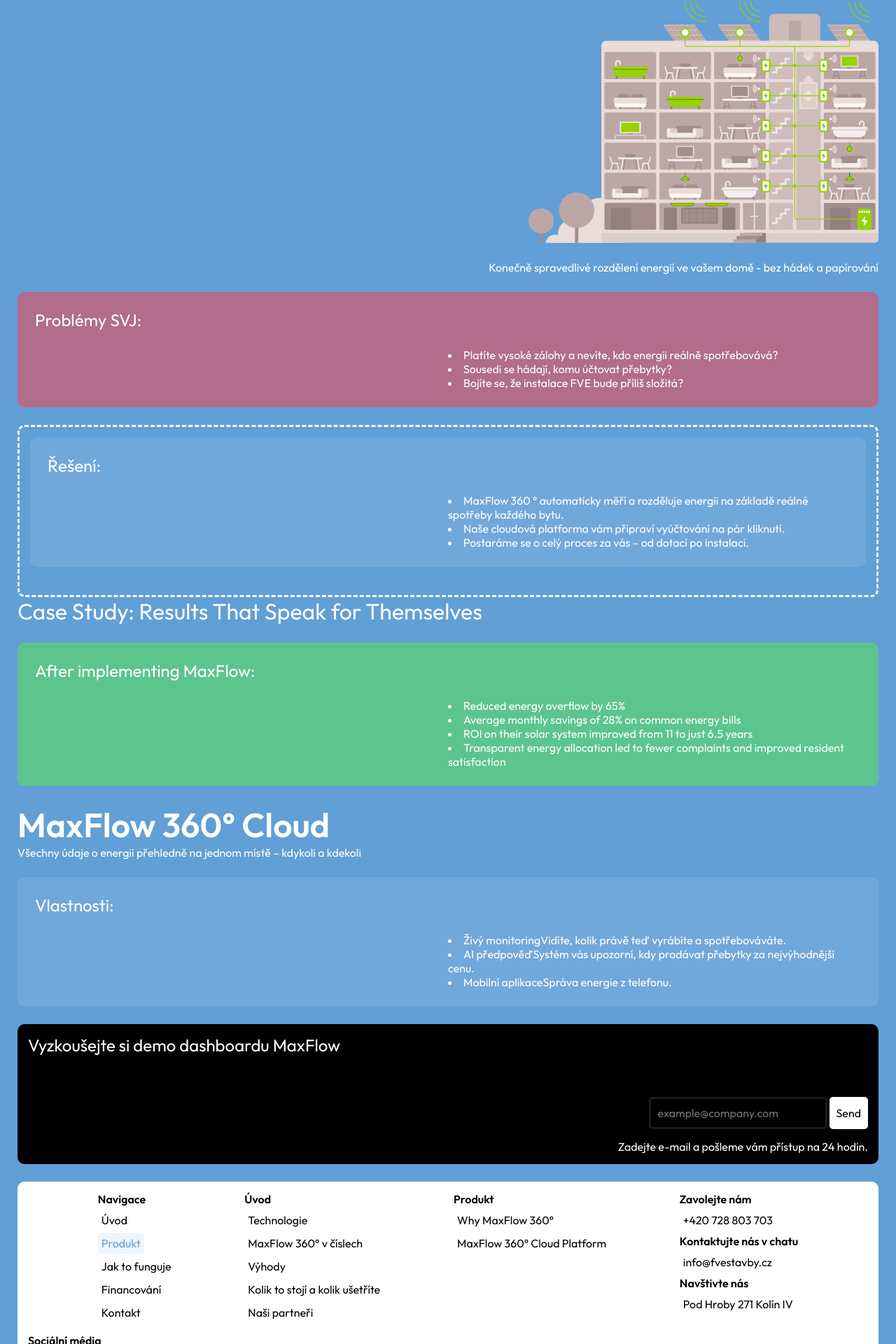
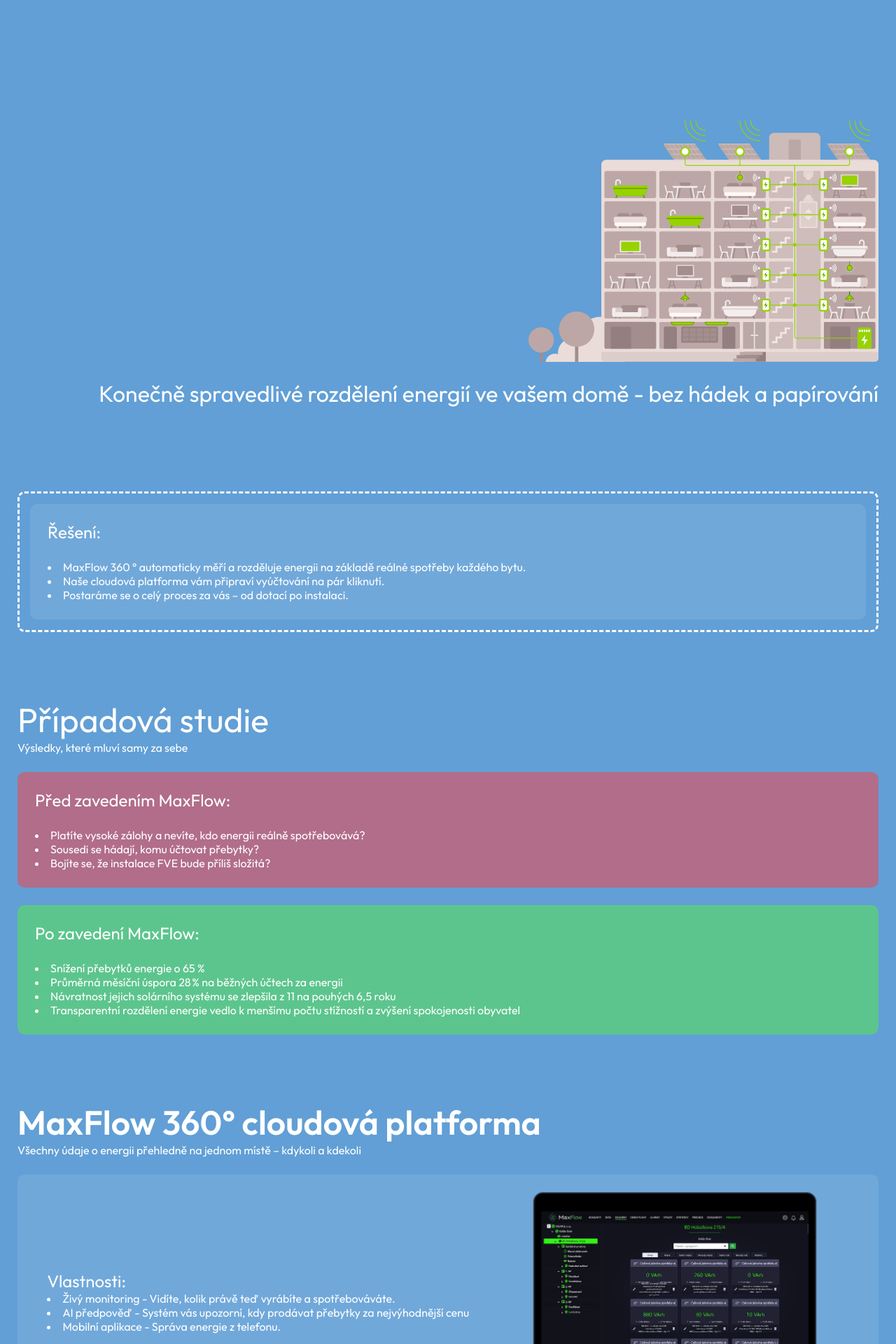
Before and after one commit to stepandordiai/max-flow, a React (Vite) app: page /product in a window 1280 px wide. Shown: the part 193-2113 px from the top of the page at 70% size. Built offline with nearby package versions, Linux system fonts and the light colour scheme.

Commit message:
Update translation in Product page

```diff
--- a/src/assets/locales/cs/locale.json
+++ b/src/assets/locales/cs/locale.json
@@ -1,6 +1,6 @@
 {
 	"home": "Úvod",
-	"product": "Produkt",
+	"product_title": "Produkt",
 	"how_it_works_title": "Jak to funguje",
 	"financing": "Financování",
 	"contact_title": "Kontakt",
@@ -37,6 +37,32 @@
 
 	"partners": {
 		"title": "Naši partneři"
+	},
+
+	"product": {
+		"section1_title": "MaxFlow Inteligentní systém",
+		"section1_desc": "Konečně spravedlivé rozdělení energií ve vašem domě - bez hádek a papírování",
+		"section2_title": "Řešení",
+		"section2_item1": "MaxFlow 360 ° automaticky měří a rozděluje energii na základě reálné spotřeby každého bytu.",
+		"section2_item2": "Naše cloudová platforma vám připraví vyúčtování na pár kliknutí.",
+		"section2_item3": "Postaráme se o celý proces za vás – od dotací po instalaci.",
+		"section3_title": "Případová studie",
+		"section3_desc": "Výsledky, které mluví samy za sebe",
+		"section3_item1_title": "Před zavedením MaxFlow",
+		"section3_item1_item1": "Platíte vysoké zálohy a nevíte, kdo energii reálně spotřebovává",
+		"section3_item1_item2": "Sousedi se hádají, komu účtovat přebytky",
+		"section3_item1_item3": "Bojíte se, že instalace FVE bude příliš složitá",
+		"section3_item2_title": "Po zavedení MaxFlow",
+		"section3_item2_item1": "Snížení přebytků energie o 65 %",
+		"section3_item2_item2": "Průměrná měsíční úspora 28 % na běžných účtech za energii",
+		"section3_item2_item3": "Návratnost jejich solárního systému se zlepšila z 11 na pouhých 6,5 roku",
+		"section3_item2_item4": "Transparentní rozdělení energie vedlo k menšímu počtu stížností a zvýšení spokojenosti obyvatel",
+		"section4_title": "MaxFlow 360° cloudová platforma",
+		"section4_desc": "Všechny údaje o energii přehledně na jednom místě – kdykoli a kdekoli",
+		"section4_item_title": "Vlastnosti",
+		"section4_item_item1": "Živý monitoring - Vidíte, kolik právě teď vyrábíte a spotřebováváte.",
+		"section4_item_item2": "AI předpověď - Systém vás upozorní, kdy prodávat přebytky za nejvýhodnější cenu",
+		"section4_item_item3": "Mobilní aplikace - Správa energie z telefonu."
 	},
 
 	"how_it_works": {
--- a/src/assets/locales/en/locale.json
+++ b/src/assets/locales/en/locale.json
@@ -1,6 +1,6 @@
 {
 	"home": "Home",
-	"product": "Product",
+	"product_title": "Product",
 	"how_it_works_title": "How it works",
 	"financing": "Financing",
 	"contact_title": "Contact",
@@ -21,6 +21,32 @@
 
 	"partners": {
 		"title": "Our partners"
+	},
+
+	"product": {
+		"section1_title": "MaxFlow Intelligent System",
+		"section1_desc": "Finally, a fair distribution of energy in your home – without arguments and paperwork.",
+		"section2_title": "Solution",
+		"section2_item1": "MaxFlow 360° automatically measures and distributes energy based on the actual consumption of each apartment.",
+		"section2_item2": "Our cloud platform prepares your billing in just a few clicks.",
+		"section2_item3": "We take care of the entire process for you – from subsidies to installation.",
+		"section3_title": "Case Study",
+		"section3_desc": "Results that speak for themselves",
+		"section3_item1_title": "Before implementing MaxFlow",
+		"section3_item1_item1": "You pay high advance bills and don’t know who is actually consuming the energy.",
+		"section3_item1_item2": "Neighbors argue over who should be billed for the surplus.",
+		"section3_item1_item3": "Are you afraid that installing a PV system will be too complicated?",
+		"section3_item2_title": "After implementing MaxFlow",
+		"section3_item2_item1": "Reduced energy overflow by 65%",
+		"section3_item2_item2": "Average monthly savings of 28% on common energy bills",
+		"section3_item2_item3": "ROI on their solar system improved from 11 to just 6.5 years",
+		"section3_item2_item4": "Transparent energy allocation led to fewer complaints and improved resident satisfaction",
+		"section4_title": "MaxFlow 360° Cloud Platform",
+		"section4_desc": "All your energy data clearly in one place – anytime, anywhere.",
+		"section4_item_title": "Properties",
+		"section4_item_item1": "Live monitoring – See how much you are currently producing and consuming.",
+		"section4_item_item2": "AI Forecast – The system alerts you when to sell surpluses at the best price.",
+		"section4_item_item3": "Mobile App – Manage your energy from your phone."
 	},
 
 	"how_it_works": {
--- a/src/assets/locales/sk/locale.json
+++ b/src/assets/locales/sk/locale.json
@@ -1,6 +1,6 @@
 {
 	"home": "Úvod",
-	"product": "Produkt",
+	"product_title": "Produkt",
 	"how_it_works_title": "Ako to funguje",
 	"financing": "Financovanie",
 	"contact_title": "Kontakt",
@@ -21,6 +21,32 @@
 
 	"partners": {
 		"title": "Naši partneri"
+	},
+
+	"product": {
+		"section1_title": "MaxFlow Inteligentný systém",
+		"section1_desc": "Konečne spravodlivé rozdelenie energií vo vašom dome – bez hádok a papierovania.",
+		"section2_title": "Riešenie",
+		"section2_item1": "MaxFlow 360° automaticky meria a rozdeľuje energiu na základe reálnej spotreby každého bytu.",
+		"section2_item2": "Naša cloudová platforma vám pripraví vyúčtovanie na pár kliknutí.",
+		"section2_item3": "Postaráme sa o celý proces za vás – od dotácií až po inštaláciu.",
+		"section3_title": "Prípadová štúdia",
+		"section3_desc": "Výsledky, ktoré hovoria samy za seba",
+		"section3_item1_title": "Pred zavedením MaxFlow",
+		"section3_item1_item1": "Platíte vysoké zálohy a neviete, kto energiu skutočne spotrebováva.",
+		"section3_item1_item2": "Susedia sa hádajú, komu účtovať prebytky.",
+		"section3_item1_item3": "Bojíte sa, že inštalácia FVE bude príliš zložitá?",
+		"section3_item2_title": "Po zavedení MaxFlow",
+		"section3_item2_item1": "Zníženie prebytkov energie o 65 %",
+		"section3_item2_item2": "Priemerná mesačná úspora 28 % na bežných účtoch za energiu",
+		"section3_item2_item3": "Návratnosť ich solárneho systému sa zlepšila z 11 na len 6,5 roka",
+		"section3_item2_item4": "Transparentné rozdelenie energie viedlo k menšiemu počtu sťažností a zvýšeniu spokojnosti obyvateľov",
+		"section4_title": "MaxFlow 360° cloudová platforma",
+		"section4_desc": "Všetky údaje o energii prehľadne na jednom mieste – kedykoľvek a kdekoľvek.",
+		"section4_item_title": "Vlastnosti",
+		"section4_item_item1": "Živý monitoring – Vidíte, koľko práve teraz vyrábate a spotrebúvate.",
+		"section4_item_item2": "AI predikcia – Systém vás upozorní, kedy predávať prebytky za najvýhodnejšiu cenu.",
+		"section4_item_item3": "Mobilná aplikácia – Správa energie z telefónu."
 	},
 
 	"how_it_works": {
--- a/src/pages/Product/Product.jsx
+++ b/src/pages/Product/Product.jsx
@@ -1,9 +1,10 @@
 import { useTranslation } from "react-i18next";
 import { Helmet } from "react-helmet-async";
 import DemoBanner from "../../components/DemoBanner/DemoBanner";
+import Container from "../../components/Container/Container";
 import bg from "/bg3.svg";
+import macbookImg from "/macbook-1.png";
 import "./Product.scss";
-import Container from "../../components/Container/Container";
 
 const Product = () => {
 	const { t } = useTranslation();
@@ -11,54 +12,30 @@ const Product = () => {
 	return (
 		<>
 			<Helmet>
-				<title>{t("product")} | MaxFlow 360&deg;</title>
+				<title>{t("product_title")} | MaxFlow 360&deg;</title>
 			</Helmet>
 			<main className="product">
 				<Container>
+					<div className="product-inner">
+						<div className="product-top">
 							<div>
-						<div className="product__top-container">
-							<div className="product__top-container-inner">
-								<div>
-									<h1>{t("product")}</h1>
+								<h1>{t("product_title")}</h1>
 								<h2 className="product__sec-title" id="product-section-1">
-										Pro SVJ
+									{t("product.section1_title")}
 								</h2>
 							</div>
-							</div>
-							<div>
-								<div
-									style={{
-										display: "flex",
-										flexDirection: "column",
-										justifySelf: "flex-end",
-										alignItems: "flex-end",
-									}}
-								>
+							<div style={{ alignSelf: "flex-end", textAlign: "end" }}>
 								<img
 									style={{ justifySelf: "flex-end" }}
 									width={500}
 									src={bg}
 									alt=""
 								/>
-									<p style={{ marginBottom: 25, marginTop: 25 }}>
-										Konečně spravedlivé rozdělení energií ve vašem domě - bez
-										hádek a papírování
-									</p>
-								</div>
-								<div className="product__section1-container sect-1">
-									<p>Problémy SVJ:</p>
-									<ul>
-										<li>
-											Platíte vysoké zálohy a nevíte, kdo energii reálně
-											spotřebovává?
-										</li>
-										<li>Sousedi se hádají, komu účtovat přebytky?</li>
-										<li>Bojíte se, že instalace FVE bude příliš složitá?</li>
-									</ul>
+								<h3 style={{ marginBottom: 25, marginTop: 25 }}>
+									{t("product.section1_desc")}
+								</h3>
 							</div>
 						</div>
-						</div>
-
 						<div
 							style={{
 								border: "3px dashed white",
@@ -67,72 +44,59 @@ const Product = () => {
 							}}
 						>
 							<div className="product__section1-container">
-								<p>Řešení:</p>
+								<p> {t("product.section2_title")}:</p>
 								<ul>
-									<li>
-										MaxFlow 360 &deg; automaticky měří a rozděluje energii na
-										základě reálné spotřeby každého bytu.
-									</li>
-									<li>
-										Naše cloudová platforma vám připraví vyúčtování na pár
-										kliknutí.
-									</li>
-									<li>
-										Postaráme se o celý proces za vás – od dotací po instalaci.
-									</li>
+									<li>{t("product.section2_item1")}</li>
+									<li>{t("product.section2_item2")}</li>
+									<li>{t("product.section2_item3")}</li>
 								</ul>
 							</div>
 						</div>
-						<h3 style={{ marginBottom: 25 }}>
-							Case Study: Results That Speak for Themselves
-						</h3>
+						<div>
+							<div style={{ marginBottom: 25 }}>
+								<h2>{t("product.section3_title")}</h2>
+								<p>{t("product.section3_desc")}</p>
+							</div>
+							<div
+								style={{ marginBottom: 25 }}
+								className="product__section1-container sect-1"
+							>
+								<p>{t("product.section3_item1_title")}:</p>
+								<ul>
+									<li>{t("product.section3_item1_item1")}?</li>
+									<li>{t("product.section3_item1_item2")}?</li>
+									<li>{t("product.section3_item1_item3")}?</li>
+								</ul>
+							</div>
 							<div className="product__section1-container sect-2">
-							<p>After implementing MaxFlow:</p>
+								<p>{t("product.section3_item2_title")}:</p>
 								<ul>
-								<li>Reduced energy overflow by 65%</li>
-								<li>Average monthly savings of 28% on common energy bills</li>
-								<li>
-									ROI on their solar system improved from 11 to just 6.5 years
-								</li>
-								<li>
-									Transparent energy allocation led to fewer complaints and
-									improved resident satisfaction
-								</li>
+									<li>{t("product.section3_item2_item1")}</li>
+									<li>{t("product.section3_item2_item2")}</li>
+									<li>{t("product.section3_item2_item3")}</li>
+									<li>{t("product.section3_item2_item4")}</li>
 								</ul>
 							</div>
 						</div>
 						<div>
 							<h2 className="product__sec-title" id="product-section-2">
-							MaxFlow 360&deg; Cloud
+								{t("product.section4_title")}
 							</h2>
-						<p style={{ marginBottom: 25 }}>
-							Všechny údaje o energii přehledně na jednom místě – kdykoli a
-							kdekoli
-						</p>
-						<div className="product__section1-container">
-							<p>Vlastnosti:</p>
+							<p style={{ marginBottom: 25 }}>{t("product.section4_desc")}</p>
+							<div className="product-container">
+								<div>
+									<p>{t("product.section4_item_title")}:</p>
 									<ul>
-								<li>
-									Živý monitoring
-									<span>
-										Vidíte, kolik právě teď vyrábíte a spotřebováváte.
-									</span>
-								</li>
-								<li>
-									AI předpověď
-									<span>
-										Systém vás upozorní, kdy prodávat přebytky za nejvýhodnější
-										cenu.
-									</span>
-								</li>
-								<li>
-									Mobilní aplikace
-									<span>Správa energie z telefonu.</span>
-								</li>
+										<li>{t("product.section4_item_item1")}</li>
+										<li>{t("product.section4_item_item2")}</li>
+										<li>{t("product.section4_item_item3")}</li>
 									</ul>
 								</div>
+								<img src={macbookImg} alt="" />
 							</div>
 							<DemoBanner />
+						</div>
+					</div>
 				</Container>
 			</main>
 		</>
--- a/src/pages/Product/Product.scss
+++ b/src/pages/Product/Product.scss
@@ -1,13 +1,26 @@
 .product {
 	opacity: 0;
+	padding: 95px 25px 0px 25px;
 	animation: animateProduct 0.5s forwards;
-	padding: 95px 25px 0px 25px;
 }
 
 @keyframes animateProduct {
 	to {
 		opacity: 1;
 	}
+}
+
+.product-inner {
+	display: flex;
+	flex-direction: column;
+	row-gap: 95px;
+}
+
+.product-top {
+	min-height: calc(100svh - 95px);
+	display: flex;
+	justify-content: space-between;
+	flex-direction: column;
 }
 
 h2 {
@@ -28,18 +41,31 @@ h3 {
 	padding: 25px;
 	border-radius: 10px;
 	display: flex;
-	justify-content: space-between;
 	flex-direction: column;
+	gap: 25px;
+
+	p {
+		font-size: 1.5rem;
+	}
+}
+
+.product-container {
+	background: rgba(255, 255, 255, 0.1);
+	padding: 25px;
+	border-radius: 10px;
+	display: flex;
+	justify-content: space-evenly;
+	align-items: center;
+	gap: 25px;
 	margin-bottom: 25px;
 
 	p {
 		font-size: 1.5rem;
 	}
 
-	ul {
-		margin-top: 25px;
-		align-self: flex-end;
-		width: 50%;
+	img {
+		width: 100%;
+		max-width: 500px;
 	}
 }
 
@@ -51,28 +77,10 @@ h3 {
 	background: rgba(91, 224, 89, 0.581) !important;
 }
 
-.product__top-container {
-	min-height: calc(100vh - 95px);
-	display: flex;
-	flex-direction: column;
-	justify-content: space-between;
-}
-
-.product__top-container-inner {
-	display: flex;
-	flex-direction: column;
-	justify-content: space-between;
-}
-
 @media screen and (width < 896px) {
 	.product__section1-container {
 		background: rgba(255, 255, 255, 0.1);
-		padding: 25px;
-		border-radius: 10px;
-		display: flex;
-		justify-content: space-between;
-		flex-direction: column;
-		margin-bottom: 25px;
+		padding: 15px;
 
 		p {
 			font-size: 1.5rem;
@@ -84,10 +92,18 @@ h3 {
 			width: 100%;
 		}
 	}
+
+	.product-container {
+		flex-direction: column;
+	}
 }
 
 @media screen and (width < 808px) {
 	.product {
 		padding: 85px 15px 0px 15px;
 	}
+
+	.product-top {
+		min-height: calc(100svh - 85px);
+	}
 }
--- a/src/scss/App.scss
+++ b/src/scss/App.scss
@@ -10,15 +10,8 @@ body {
 	font-family: "Outfit", sans-serif;
 	color: #fff;
 	background: var(--bg-clr);
-	// padding: 95px 25px 25px 25px;
 }
 
 a {
 	color: #fff;
 }
-
-@media screen and (width <= 896px) {
-	body {
-		// padding: 85px 15px 15px 15px;
-	}
-}
```
Also changed, not shown: public/macbook-1.png (added). Lines whose indentation alone changed are shown as unchanged.
